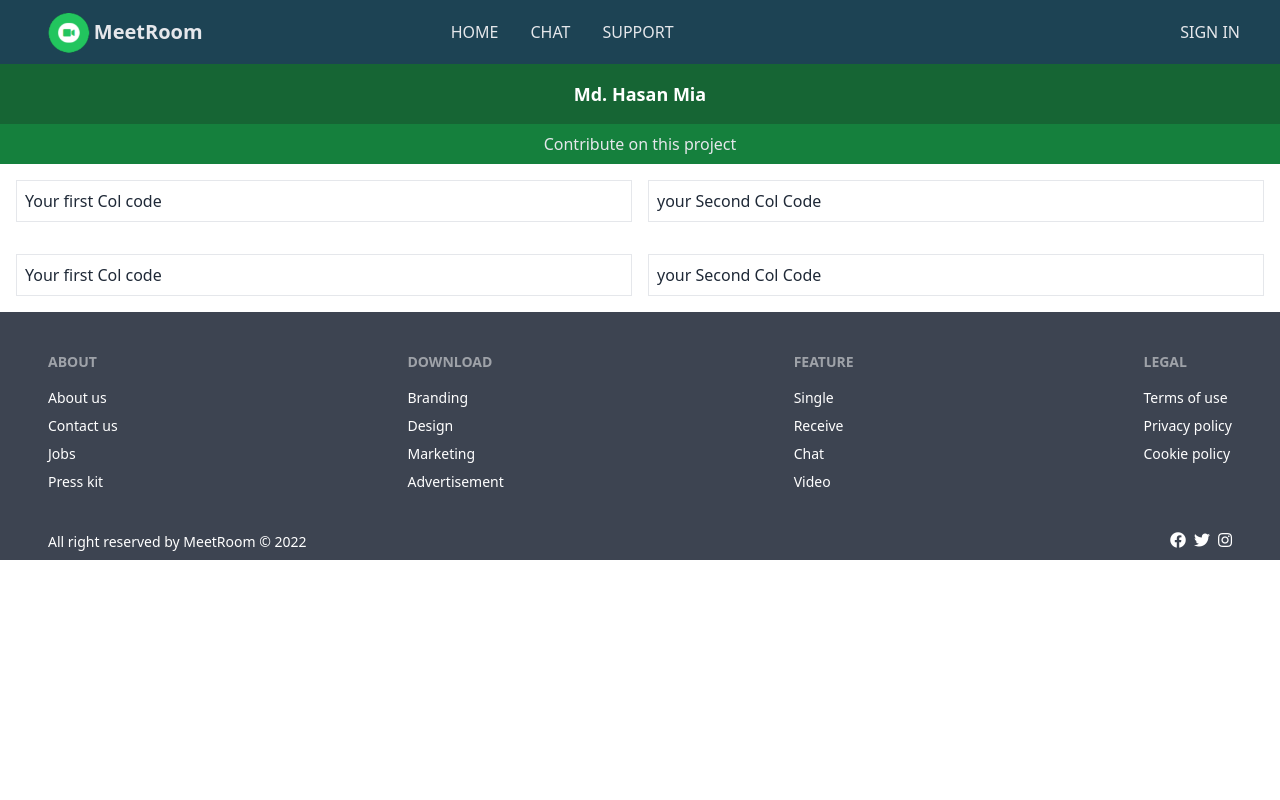
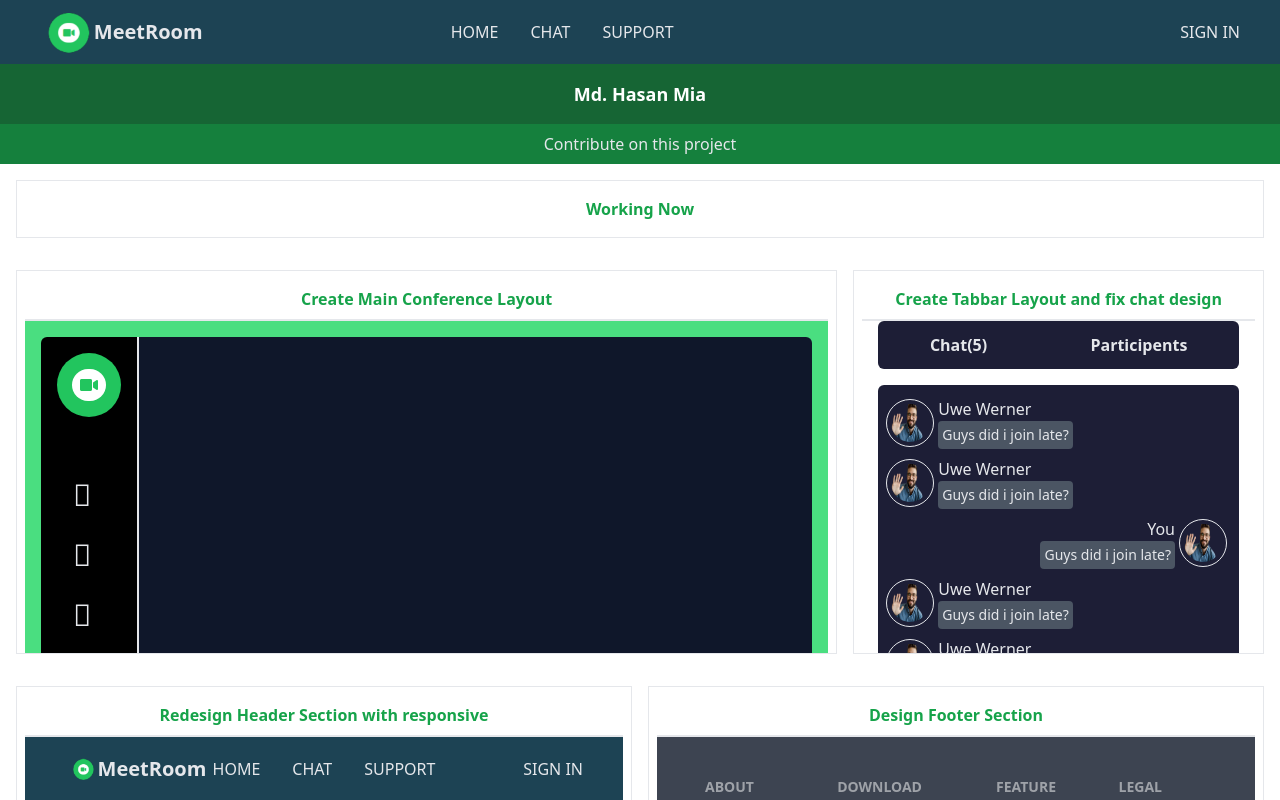
Before and after one commit to shafaeth1/MeetRoom, a React (Create React App) app: page /hasan in a window 1280 px wide. Shown: the top 800 px of the page. Built offline with nearby package versions, Linux system fonts and the light colour scheme; no server answers.

Commit message:
design layout for indivisual route page

```diff
--- a/src/components/ChatTab/ChatTab.js
+++ b/src/components/ChatTab/ChatTab.js
@@ -3,7 +3,7 @@ import { Tab, Tabs, TabList, TabPanel } from 'react-tabs';
 import Chat from '../Chat/Chat';
 const ChatTab = () => {
     return (
-        <Tabs className='w-full px-4 text-gray-200'>
+        <Tabs className='w-full px-2 lg:px-4 text-gray-200'>
         <TabList className="flex justify-around py-1 bg-chat font-semibold rounded-md">
           <Tab className='cursor-pointer hover:bg-green-500 active:bg-green-500 transition-all py-2 px-4 rounded-lg'>Chat(5)</Tab>
           <Tab className='cursor-pointer hover:bg-green-500 active:bg-green-500 transition-all py-2 px-4 rounded-lg'>Participents</Tab>
--- a/src/components/Hero/Hero.js
+++ b/src/components/Hero/Hero.js
@@ -4,9 +4,6 @@ import Clock from 'react-clock';
 import Calendar from 'react-calendar';
 import 'react-clock/dist/Clock.css';
 import 'react-calendar/dist/Calendar.css';
-
-
-
 
 const Hero = () => {
     const [value, setValue] = useState(new Date());
--- a/src/components/Slider/Slider.js
+++ b/src/components/Slider/Slider.js
@@ -68,10 +68,10 @@ export default class Responsive extends Slider {
             ]
           };
         return (
-            <div className="p-8">
+            <div className="p-4 lg:p-8">
                 <Slider {...settings}>
                     <div className="avatar">
-                        <div className="w-full px-2">
+                        <div className="w-full px-0 lg:px-2">
                             <img src="https://placeimg.com/192/192/people" alt="Slide user" className="rounded-xl" />
                         </div>
                         <i className="fal fa-microphone font-bold text-md text-gray-200 bg-green-400 p-1 absolute bottom-4 right-4 rounded-md"></i>
--- a/src/pages/ConferenceRoom/ConferenceRoom.js
+++ b/src/pages/ConferenceRoom/ConferenceRoom.js
@@ -4,9 +4,11 @@ import LeftNavbar from '../../components/LeftNavbar/LeftNavbar';
 import logo from '../../Assets/Images/logo.png'
 
 const ConferenceRoom = () => {
+    let height = window.innerHeight;
+    let width = window.innerWidth;
     return (
-        <section className='py-2 lg:py-4 bg-green-400'>
-            <div className="flex justify-between px-2 md:hidden">
+        <section className='py-2 lg:py-4 bg-green-400' style={{maxWidth: {width}, maxHeight:{height}}}>
+            <div className="flex justify-between px-2 md:hidden text-gray-900">
                 <div className="flex display-flex">
                     <Link to="/" className="flex items-center lg:pl-6 gap-1 normal-case md:text-xl font-semibold"><img src={logo} alt='Logo' className='w-1/6 text-left'/> MeetRoom</Link>
                 </div>
--- a/src/pages/ConferenceRoom/VideoConference/VideoConference.js
+++ b/src/pages/ConferenceRoom/VideoConference/VideoConference.js
@@ -1,7 +1,8 @@
 import React from 'react';
-import Slider from 'react-slick';
+// import Slider from 'react-slick';
 import ChatTab from '../../../components/ChatTab/ChatTab';
 import Video from '../../../components/Video/Video';
+import Slider from '../../../components/Slider/Slider';
 
 const VideoConference = () => {
     return (
--- a/src/pages/Indivisual/Alamin.js
+++ b/src/pages/Indivisual/Alamin.js
@@ -7,25 +7,33 @@ const Alamin = () => {
                 <h1 className='bg-green-800 text-white p-4 text-lg font-semibold'>Md. Alamin Sarkar</h1>
                 <p className='text-gray-200 bg-green-700 p-2'>Contribute on this project</p>
             </div>
+            {/* ============Working Component========== */}
             <div className='flex flex-col lg:flex-row gap-4 p-4'>
-                <div className='w-12/12 md:w-6/12 border p-2'>
-                    <h1>Your first Col code</h1>
+                <div className='w-12/12 border p-2 w-full'>
+                    <h1 className='text-center py-2 font-semibold text-green-600'>Working Now</h1>
+                </div>
+            </div>
+
+            {/* ==========Finished Component======= */}
+            <div className='flex flex-col lg:flex-row gap-4 p-4'>
+                <div className='w-12/12 md:w-6/12 border p-2 overflow-y-scroll max-h-96'>
+                    <h1 className='text-center py-2 border-b-2 font-semibold text-green-600'>Your first Col code</h1>
                 </div>
                 {/* end col */}
-                <div className='w-12/12 md:w-6/12 border p-2'>
-                    <h1>your Second Col Code</h1>
+                <div className='w-12/12 md:w-6/12 border p-2 overflow-y-scroll max-h-96'>
+                    <h1 className='text-center py-2 border-b-2 font-semibold text-green-600'>your Second Col Code</h1>
                 </div>
                 {/* end col */}
             </div>
             {/* end row */}
 
             <div className='flex flex-col lg:flex-row gap-4 p-4'>
-                <div className='w-12/12 md:w-6/12 border p-2'>
-                    <h1>Your first Col code</h1>
+                <div className='w-12/12 md:w-6/12 border p-2 overflow-y-scroll max-h-96'>
+                    <h1 className='text-center py-2 border-b-2 font-semibold text-green-600'>Your first Col code</h1>
                 </div>
                 {/* end col */}
-                <div className='w-12/12 md:w-6/12 border p-2'>
-                    <h1>your Second Col Code</h1>
+                <div className='w-12/12 md:w-6/12 border p-2 overflow-y-scroll max-h-96'>
+                    <h1 className='text-center py-2 border-b-2 font-semibold text-green-600'>your Second Col Code</h1>
                 </div>
                 {/* end col */}
             </div>
--- a/src/pages/Indivisual/Ariful.js
+++ b/src/pages/Indivisual/Ariful.js
@@ -7,25 +7,33 @@ const Ariful = () => {
                 <h1 className='bg-green-800 text-white p-4 text-lg font-semibold'>Ariful Chowdhury</h1>
                 <p className='text-gray-200 bg-green-700 p-2'>Contribute on this project</p>
             </div>
+            {/* ============Working Component========== */}
             <div className='flex flex-col lg:flex-row gap-4 p-4'>
-                <div className='w-12/12 md:w-6/12 border p-2'>
-                    <h1>Your first Col code</h1>
+                <div className='w-12/12 border p-2 w-full'>
+                    <h1 className='text-center py-2 font-semibold text-green-600'>Working Now</h1>
+                </div>
+            </div>
+
+            {/* ==========Finished Component======= */}
+            <div className='flex flex-col lg:flex-row gap-4 p-4'>
+                <div className='w-12/12 md:w-6/12 border p-2 overflow-y-scroll max-h-96'>
+                    <h1 className='text-center py-2 border-b-2 font-semibold text-green-600'>Create Design and apply authentication</h1>
                 </div>
                 {/* end col */}
-                <div className='w-12/12 md:w-6/12 border p-2'>
-                    <h1>your Second Col Code</h1>
+                <div className='w-12/12 md:w-6/12 border p-2 overflow-y-scroll max-h-96'>
+                    <h1 className='text-center py-2 border-b-2 font-semibold text-green-600'>your Second Col Code</h1>
                 </div>
                 {/* end col */}
             </div>
             {/* end row */}
 
             <div className='flex flex-col lg:flex-row gap-4 p-4'>
-                <div className='w-12/12 md:w-6/12 border p-2'>
-                    <h1>Your first Col code</h1>
+                <div className='w-12/12 md:w-6/12 border p-2 overflow-y-scroll max-h-96'>
+                    <h1 className='text-center py-2 border-b-2 font-semibold text-green-600'>Your first Col code</h1>
                 </div>
                 {/* end col */}
-                <div className='w-12/12 md:w-6/12 border p-2'>
-                    <h1>your Second Col Code</h1>
+                <div className='w-12/12 md:w-6/12 border p-2 overflow-y-scroll max-h-96'>
+                    <h1 className='text-center py-2 border-b-2 font-semibold text-green-600'>your Second Col Code</h1>
                 </div>
                 {/* end col */}
             </div>
--- a/src/pages/Indivisual/Hasan.js
+++ b/src/pages/Indivisual/Hasan.js
@@ -1,4 +1,8 @@
 import React from 'react';
+import ChatTab from '../../components/ChatTab/ChatTab';
+import ConferenceRoom from '../ConferenceRoom/ConferenceRoom';
+import Navbar from '../../components/Navbar/Navbar';
+import Footer from '../../components/Footer/Footer';
 
 const Hasan = () => {
     return (
@@ -7,25 +11,37 @@ const Hasan = () => {
                 <h1 className='bg-green-800 text-white p-4 text-lg font-semibold'>Md. Hasan Mia</h1>
                 <p className='text-gray-200 bg-green-700 p-2'>Contribute on this project</p>
             </div>
+            {/* ============Working Component========== */}
             <div className='flex flex-col lg:flex-row gap-4 p-4'>
-                <div className='w-12/12 md:w-6/12 border p-2'>
-                    <h1>Your first Col code</h1>
+                <div className='w-12/12 border p-2 w-full'>
+                    <h1 className='text-center py-2 font-semibold text-green-600'>Working Now</h1>
+                </div>
+            </div>
+
+            {/* ==========Finished Component======= */}
+            <div className='flex flex-col lg:flex-row gap-4 p-4'>
+                <div className='w-12/12 md:w-8/12 border p-2 overflow-y-scroll max-h-96'>
+                    <h1 className='text-center py-2 border-b-2 font-semibold text-green-600'>Create Main Conference Layout</h1>
+                    <ConferenceRoom/>
                 </div>
                 {/* end col */}
-                <div className='w-12/12 md:w-6/12 border p-2'>
-                    <h1>your Second Col Code</h1>
+                <div className='w-12/12 md:w-4/12 border p-2 overflow-y-scroll max-h-96'>
+                    <h1 className='text-center py-2 border-b-2 font-semibold text-green-600'>Create Tabbar Layout and fix chat design</h1>
+                    <ChatTab></ChatTab>
                 </div>
                 {/* end col */}
             </div>
             {/* end row */}
 
             <div className='flex flex-col lg:flex-row gap-4 p-4'>
-                <div className='w-12/12 md:w-6/12 border p-2'>
-                    <h1>Your first Col code</h1>
+                <div className='w-12/12 md:w-6/12 border p-2 overflow-y-scroll max-h-96'>
+                    <h1 className='text-center py-2 border-b-2 font-semibold text-green-600'>Redesign Header Section with responsive</h1>
+                    <Navbar/>
                 </div>
                 {/* end col */}
-                <div className='w-12/12 md:w-6/12 border p-2'>
-                    <h1>your Second Col Code</h1>
+                <div className='w-12/12 md:w-6/12 border p-2 overflow-y-scroll max-h-96'>
+                    <h1 className='text-center py-2 border-b-2 font-semibold text-green-600'>Design Footer Section</h1>
+                    <Footer/>
                 </div>
                 {/* end col */}
             </div>
--- a/src/pages/Indivisual/Hossain.js
+++ b/src/pages/Indivisual/Hossain.js
@@ -7,25 +7,33 @@ const Hossain = () => {
                 <h1 className='bg-green-800 text-white p-4 text-lg font-semibold'>Md. Hossain</h1>
                 <p className='text-gray-200 bg-green-700 p-2'>Contribute on this project</p>
             </div>
+            {/* ============Working Component========== */}
             <div className='flex flex-col lg:flex-row gap-4 p-4'>
-                <div className='w-12/12 md:w-6/12 border p-2'>
-                    <h1>Your first Col code</h1>
+                <div className='w-12/12 border p-2 w-full'>
+                    <h1 className='text-center py-2 font-semibold text-green-600'>Working Now</h1>
+                </div>
+            </div>
+
+            {/* ==========Finished Component======= */}
+            <div className='flex flex-col lg:flex-row gap-4 p-4'>
+                <div className='w-12/12 md:w-6/12 border p-2 overflow-y-scroll max-h-96'>
+                    <h1 className='text-center py-2 border-b-2 font-semibold text-green-600'>Your first Col code</h1>
                 </div>
                 {/* end col */}
-                <div className='w-12/12 md:w-6/12 border p-2'>
-                    <h1>your Second Col Code</h1>
+                <div className='w-12/12 md:w-6/12 border p-2 overflow-y-scroll max-h-96'>
+                    <h1 className='text-center py-2 border-b-2 font-semibold text-green-600'>your Second Col Code</h1>
                 </div>
                 {/* end col */}
             </div>
             {/* end row */}
 
             <div className='flex flex-col lg:flex-row gap-4 p-4'>
-                <div className='w-12/12 md:w-6/12 border p-2'>
-                    <h1>Your first Col code</h1>
+                <div className='w-12/12 md:w-6/12 border p-2 overflow-y-scroll max-h-96'>
+                    <h1 className='text-center py-2 border-b-2 font-semibold text-green-600'>Your first Col code</h1>
                 </div>
                 {/* end col */}
-                <div className='w-12/12 md:w-6/12 border p-2'>
-                    <h1>your Second Col Code</h1>
+                <div className='w-12/12 md:w-6/12 border p-2 overflow-y-scroll max-h-96'>
+                    <h1 className='text-center py-2 border-b-2 font-semibold text-green-600'>your Second Col Code</h1>
                 </div>
                 {/* end col */}
             </div>
--- a/src/pages/Indivisual/Nibras.js
+++ b/src/pages/Indivisual/Nibras.js
@@ -7,25 +7,33 @@ const Nibras = () => {
                 <h1 className='bg-green-800 text-white p-4 text-lg font-semibold'>Nibras</h1>
                 <p className='text-gray-200 bg-green-700 p-2'>Contribute on this project</p>
             </div>
+            {/* ============Working Component========== */}
             <div className='flex flex-col lg:flex-row gap-4 p-4'>
-                <div className='w-12/12 md:w-6/12 border p-2'>
-                    <h1>Your first Col code</h1>
+                <div className='w-12/12 border p-2 w-full'>
+                    <h1 className='text-center py-2 font-semibold text-green-600'>Working Now</h1>
+                </div>
+            </div>
+
+            {/* ==========Finished Component======= */}
+            <div className='flex flex-col lg:flex-row gap-4 p-4'>
+                <div className='w-12/12 md:w-6/12 border p-2 overflow-y-scroll max-h-96'>
+                    <h1 className='text-center py-2 border-b-2 font-semibold text-green-600'>Your first Col code</h1>
                 </div>
                 {/* end col */}
-                <div className='w-12/12 md:w-6/12 border p-2'>
-                    <h1>your Second Col Code</h1>
+                <div className='w-12/12 md:w-6/12 border p-2 overflow-y-scroll max-h-96'>
+                    <h1 className='text-center py-2 border-b-2 font-semibold text-green-600'>your Second Col Code</h1>
                 </div>
                 {/* end col */}
             </div>
             {/* end row */}
 
             <div className='flex flex-col lg:flex-row gap-4 p-4'>
-                <div className='w-12/12 md:w-6/12 border p-2'>
-                    <h1>Your first Col code</h1>
+                <div className='w-12/12 md:w-6/12 border p-2 overflow-y-scroll max-h-96'>
+                    <h1 className='text-center py-2 border-b-2 font-semibold text-green-600'>Your first Col code</h1>
                 </div>
                 {/* end col */}
-                <div className='w-12/12 md:w-6/12 border p-2'>
-                    <h1>your Second Col Code</h1>
+                <div className='w-12/12 md:w-6/12 border p-2 overflow-y-scroll max-h-96'>
+                    <h1 className='text-center py-2 border-b-2 font-semibold text-green-600'>your Second Col Code</h1>
                 </div>
                 {/* end col */}
             </div>
--- a/src/pages/Indivisual/Roctim.js
+++ b/src/pages/Indivisual/Roctim.js
@@ -7,25 +7,33 @@ const Roctim = () => {
                 <h1 className='bg-green-800 text-white p-4 text-lg font-semibold'>Roctim</h1>
                 <p className='text-gray-200 bg-green-700 p-2'>Contribute on this project</p>
             </div>
+            {/* ============Working Component========== */}
             <div className='flex flex-col lg:flex-row gap-4 p-4'>
-                <div className='w-12/12 md:w-6/12 border p-2'>
-                    <h1>Your first Col code</h1>
+                <div className='w-12/12 border p-2 w-full'>
+                    <h1 className='text-center py-2 font-semibold text-green-600'>Working Now</h1>
+                </div>
+            </div>
+
+            {/* ==========Finished Component======= */}
+            <div className='flex flex-col lg:flex-row gap-4 p-4'>
+                <div className='w-12/12 md:w-6/12 border p-2 overflow-y-scroll max-h-96'>
+                    <h1 className='text-center py-2 border-b-2 font-semibold text-green-600'>Your first Col code</h1>
                 </div>
                 {/* end col */}
-                <div className='w-12/12 md:w-6/12 border p-2'>
-                    <h1>your Second Col Code</h1>
+                <div className='w-12/12 md:w-6/12 border p-2 overflow-y-scroll max-h-96'>
+                    <h1 className='text-center py-2 border-b-2 font-semibold text-green-600'>your Second Col Code</h1>
                 </div>
                 {/* end col */}
             </div>
             {/* end row */}
 
             <div className='flex flex-col lg:flex-row gap-4 p-4'>
-                <div className='w-12/12 md:w-6/12 border p-2'>
-                    <h1>Your first Col code</h1>
+                <div className='w-12/12 md:w-6/12 border p-2 overflow-y-scroll max-h-96'>
+                    <h1 className='text-center py-2 border-b-2 font-semibold text-green-600'>Your first Col code</h1>
                 </div>
                 {/* end col */}
-                <div className='w-12/12 md:w-6/12 border p-2'>
-                    <h1>your Second Col Code</h1>
+                <div className='w-12/12 md:w-6/12 border p-2 overflow-y-scroll max-h-96'>
+                    <h1 className='text-center py-2 border-b-2 font-semibold text-green-600'>your Second Col Code</h1>
                 </div>
                 {/* end col */}
             </div>
```
